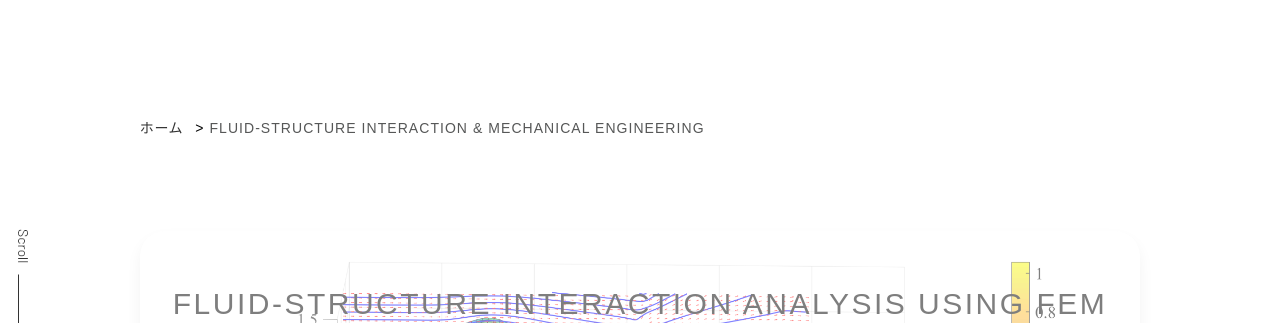
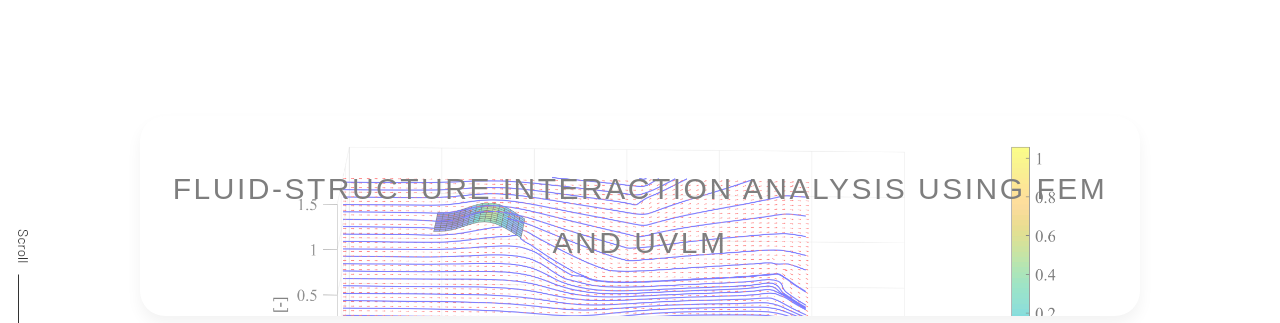
Before and after one commit to KRproject-tech/KRproject-tech.github.io, a plain HTML site: page index.html in a window 1280 px wide. Shown: the part 440-763 px from the top of the page. Drawn offline with Linux system fonts and the light colour scheme.

Commit message:
Update index.html

```diff
--- a/index.html
+++ b/index.html
@@ -25,23 +25,6 @@
     <span>FLUID-STRUCTURE INTERACTION & MECHANICAL ENGINEERING</span>
   </h1>
 
-
-  <div class="pblock-kuzu">
-  <nav>
-    <ol class="breadcrumb">
-      <li class="breadcrumb-item"><a href="../index.html">ホーム</a></li>
-
-
-
-
-
-      <li class="breadcrumb-item active" aria-current="page">FLUID-STRUCTURE INTERACTION & MECHANICAL ENGINEERING</li>
-    </ol>
-  </nav>
-</div>
-
-
-
 <div class="editor__main">
 
   <div>
@@ -62,6 +45,9 @@
     <li class="ft__sns-item"><a class="ft__sns-link ft__sns-link_line noicon" href="https://social-plugins.line.me/lineit/share?url=https://krproject-tech.github.io/" target="_blank" rel="noopener noreferrer">LINEでシェア<!--<img src="/small_site/assets/ico_line.svg" alt="LINE">--></a></li>
 
   </ul>
+
+  <p class="ft__pagetop pagetop"><a class="ft_pagetop-link scroll" href="index.html#">PageTop</a></p>
+
     </div>
     </div>
   </main>
```
